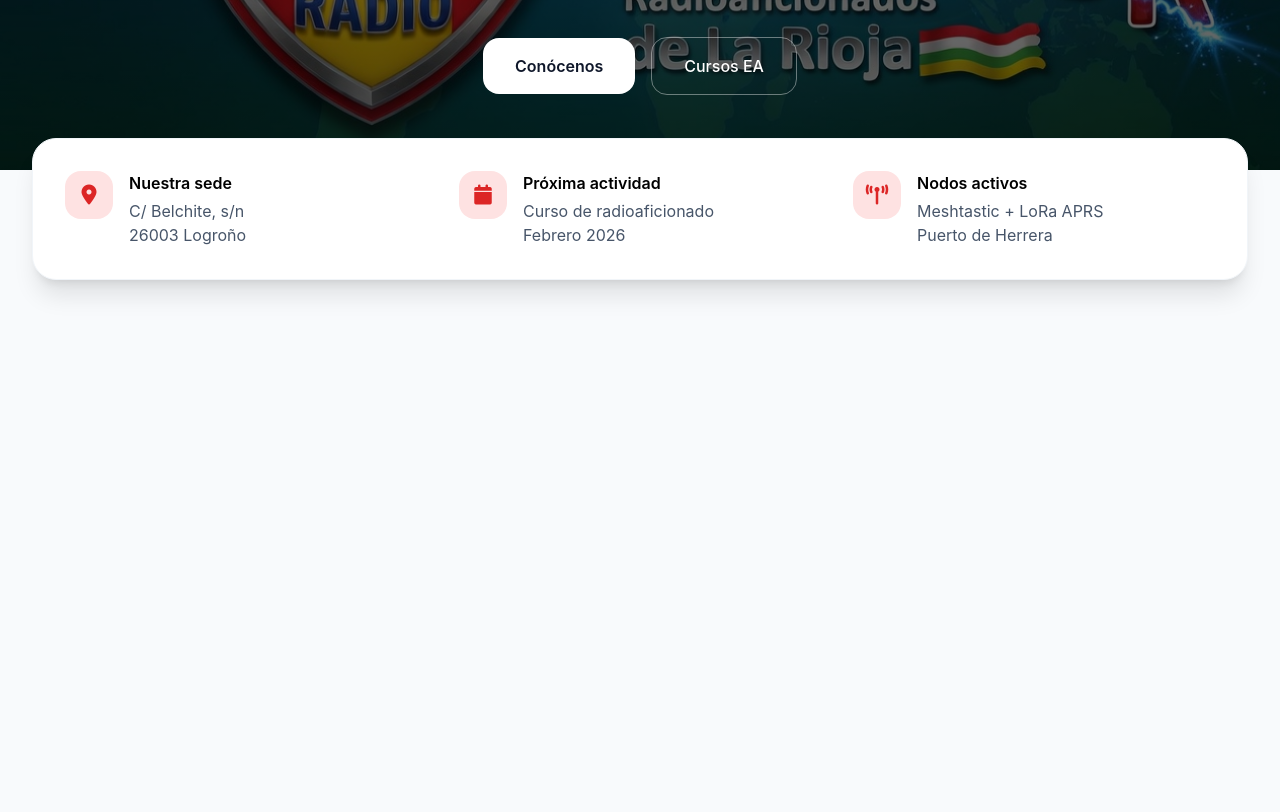
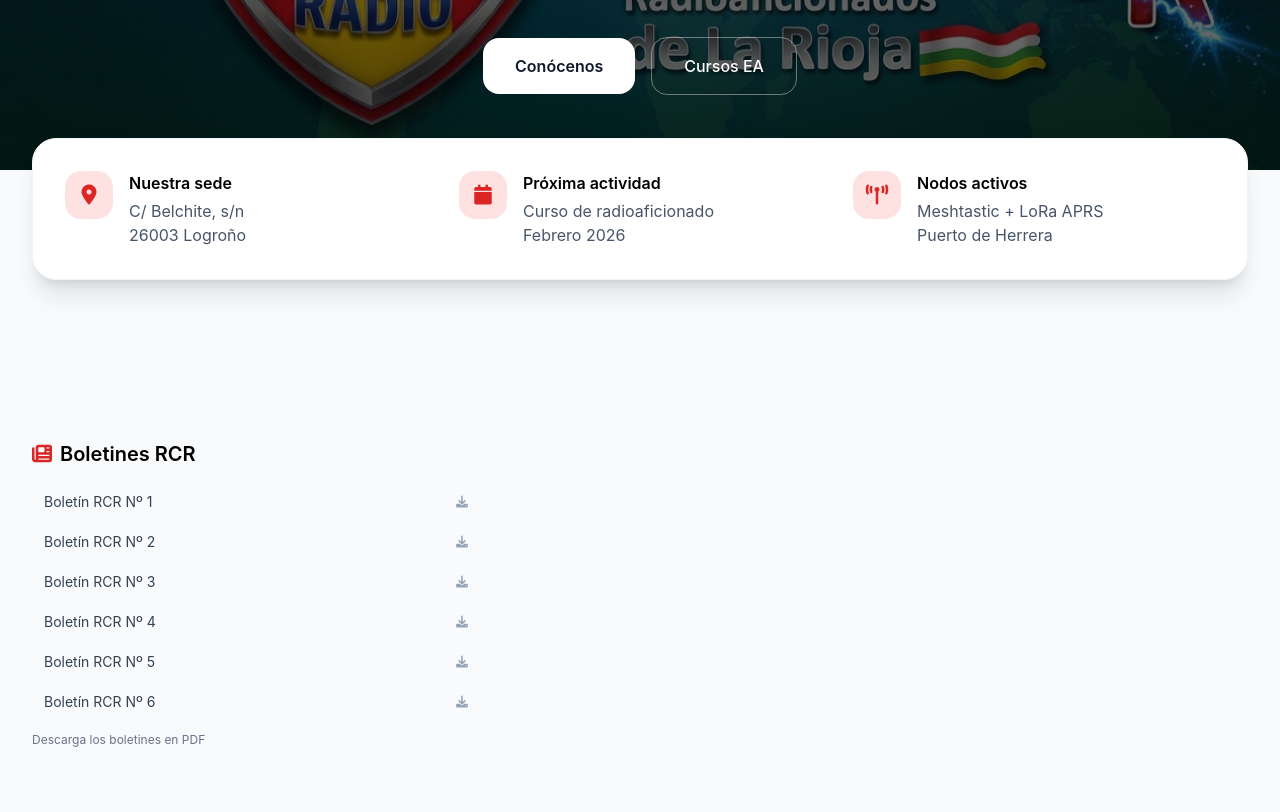
Before and after one commit to kurrutako/RadioclubRioja, a website: page index.html in a window 1280 px wide. Shown: the part 435-1247 px from the top of the page. Before the commit the page ends 875 px from the top, so only its background shows below. Drawn offline with nearby package versions, Linux system fonts and the light colour scheme.

Commit message:
Add clean sidebar boletines list

```diff
--- a/index.html
+++ b/index.html
@@ -100,5 +100,42 @@
     <!-- Resto del contenido... -->
     <div class="max-w-screen-xl mx-auto px-8 py-20 text-center text-slate-500">
     </div>
+    <!-- Boletines Sidebar -->
+    <div class="max-w-screen-xl mx-auto px-8 pb-16">
+        <div class="max-w-md">
+            <h3 class="text-xl font-semibold mb-4 flex items-center gap-2">
+                <i class="fa-solid fa-newspaper text-red-600"></i>
+                Boletines RCR
+            </h3>
+            <div class="space-y-1 text-sm">
+                <a href="http://ea1rcr.ure.es/documentos/Bolet%C3%ADn_01_ea1rcr.pdf" target="_blank" class="flex items-center justify-between py-2 px-3 rounded-lg hover:bg-slate-100 text-slate-700 hover:text-slate-900 transition-colors">
+                    <span>Boletín RCR Nº 1</span>
+                    <i class="fa-solid fa-download text-slate-400 text-xs"></i>
+                </a>
+                <a href="http://ea1rcr.ure.es/documentos/Bolet%C3%ADn_02_ea1rcr.pdf" target="_blank" class="flex items-center justify-between py-2 px-3 rounded-lg hover:bg-slate-100 text-slate-700 hover:text-slate-900 transition-colors">
+                    <span>Boletín RCR Nº 2</span>
+                    <i class="fa-solid fa-download text-slate-400 text-xs"></i>
+                </a>
+                <a href="http://ea1rcr.ure.es/documentos/Bolet%C3%ADn_03_ea1rcr.pdf" target="_blank" class="flex items-center justify-between py-2 px-3 rounded-lg hover:bg-slate-100 text-slate-700 hover:text-slate-900 transition-colors">
+                    <span>Boletín RCR Nº 3</span>
+                    <i class="fa-solid fa-download text-slate-400 text-xs"></i>
+                </a>
+                <a href="http://ea1rcr.ure.es/documentos/Bolet%C3%ADn_04_ea1rcr.pdf" target="_blank" class="flex items-center justify-between py-2 px-3 rounded-lg hover:bg-slate-100 text-slate-700 hover:text-slate-900 transition-colors">
+                    <span>Boletín RCR Nº 4</span>
+                    <i class="fa-solid fa-download text-slate-400 text-xs"></i>
+                </a>
+                <a href="http://ea1rcr.ure.es/documentos/Bolet%C3%ADn_05_ea1rcr.pdf" target="_blank" class="flex items-center justify-between py-2 px-3 rounded-lg hover:bg-slate-100 text-slate-700 hover:text-slate-900 transition-colors">
+                    <span>Boletín RCR Nº 5</span>
+                    <i class="fa-solid fa-download text-slate-400 text-xs"></i>
+                </a>
+                <a href="http://ea1rcr.ure.es/documentos/Bolet%C3%ADn_06_ea1rcr.pdf" target="_blank" class="flex items-center justify-between py-2 px-3 rounded-lg hover:bg-slate-100 text-slate-700 hover:text-slate-900 transition-colors">
+                    <span>Boletín RCR Nº 6</span>
+                    <i class="fa-solid fa-download text-slate-400 text-xs"></i>
+                </a>
+            </div>
+            <p class="text-xs text-slate-500 mt-3">Descarga los boletines en PDF</p>
+        </div>
+    </div>
+
 </body>
 </html>
```
